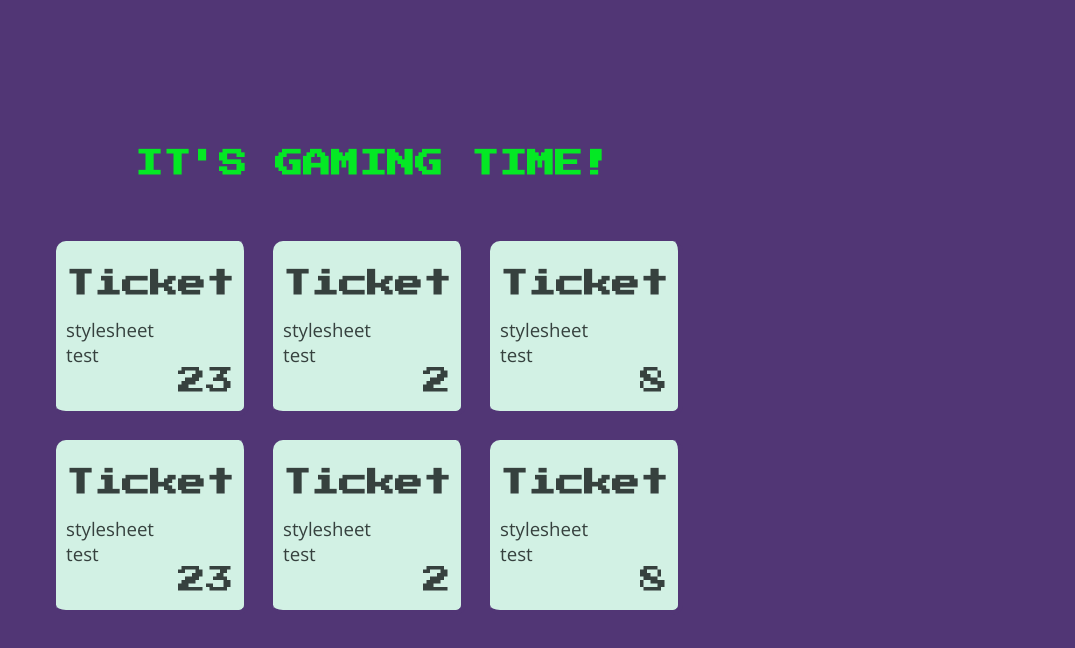
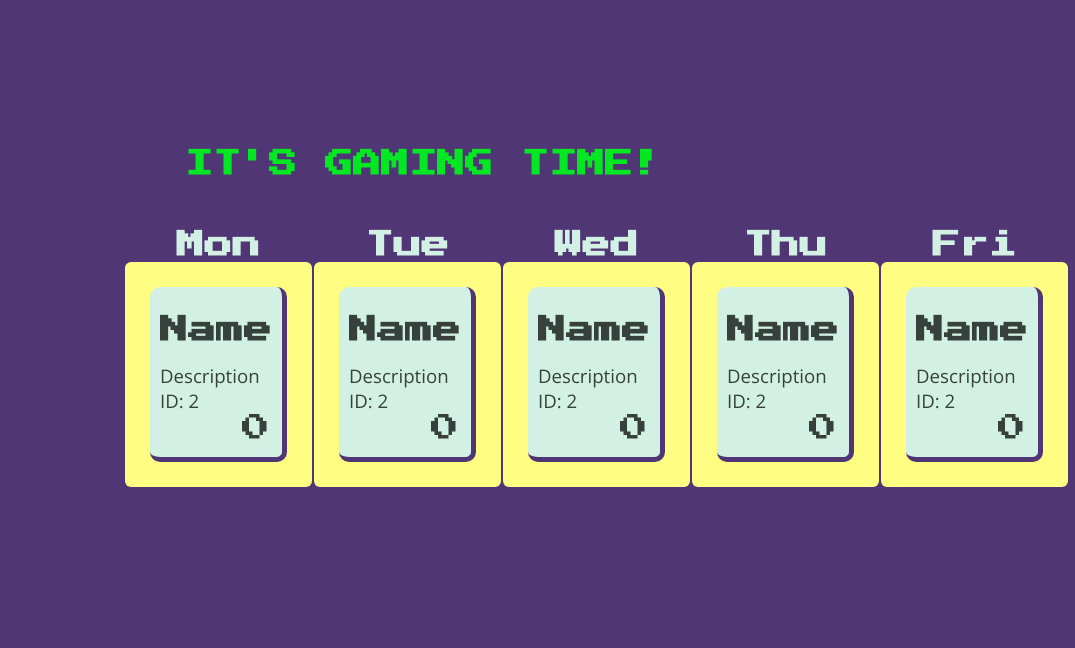
Before and after one commit to elsgard/gamifytime, a plain HTML site: page index.html in a window 1280 px wide. Shown: the whole page, without its empty margins (205-1280 px from the left). Drawn offline with nearby package versions, Linux system fonts and the light colour scheme.

Commit message:
some stuff

```diff
--- a/css/style.css
+++ b/css/style.css
@@ -8,7 +8,7 @@ Colors:
 */
 html
 {
-     width: 800px;
+     width: 50%;
      margin: 100 auto;
 }
 
@@ -22,7 +22,7 @@ html *
 
 #title
 {
-     width: 600px;
+     width: 500px;
      margin: 50 auto;
      color: #04E824;
 }
@@ -42,16 +42,26 @@ html *
   padding: 10px;
   width: auto;
   height: 150px;
-  font-size: 14pt;
-  font-family: 'Open Sans';
   border-style: none solid solid none;
   border-width: 4pt;
   border-color: #513675;
 }
 
+.description
+{
+  font-size: 14pt;
+  font-family: 'Open Sans';
+}
+
+.id
+{
+  font-size: 14pt;
+  font-family: 'Open Sans';
+}
+
 .ticket:hover
 {
-  border-color: #04E824
+  border-color: #04E824;
 }
 
 .ticket h1
@@ -63,3 +73,18 @@ html *
 {
   text-align: right;
 }
+
+input
+{
+    border: none;
+    display: inline;
+    padding: none;
+    text-align: right;
+}
+
+.table_column
+{
+  background-color: #FFFD82;
+  padding: 15px;
+  border-radius: 6px;
+}
--- a/index.html
+++ b/index.html
@@ -10,67 +10,62 @@
         <div>
             <h1 id="title">IT'S GAMING TIME!</h1>
         </div>
-        <table>
+      <table>
           <tr>
-            <td>
-              <div class="ticket animated pulse">
-                  <h1>Ticket</h1>
-                    stylesheet <br>
-                    test
+            <th>Mon</th>
+            <th>Tue</th>
+            <th>Wed</th>
+            <th>Thu</th>
+            <th>Fri</th>
+          </tr>
+          <tr>
+            <td class="table_column" id="column1">
+              <div class="ticket">
+                  <h1>Name</h1>
+                  <div class="description">Description</div>
+                  <div class="id">ID: 2</div>
                   <div class="hours">
-                      23
+                      <input value="0" type="text" size="2" align="right"/>
                   </div>
               </div>
             </td>
-            <td>
+            <td class="table_column" id="column2">
               <div class="ticket">
-                  <h1>Ticket</h1>
-                  stylesheet <br>
-                  test
+                  <h1>Name</h1>
+                  <div class="description">Description</div>
+                  <div class="id">ID: 2</div>
                   <div class="hours">
-                      2
+                      <input value="0" type="text" size="2" align="right"/>
                   </div>
               </div>
             </td>
-            <td>
+            <td class="table_column" id="column3">
               <div class="ticket">
-                  <h1>Ticket</h1>
-                  stylesheet <br>
-                  test
+                  <h1>Name</h1>
+                  <div class="description">Description</div>
+                  <div class="id">ID: 2</div>
                   <div class="hours">
-                      8
+                      <input value="0" type="text" size="2" align="right"/>
                   </div>
               </div>
             </td>
-          </tr>
-          <tr>
-            <td>
+            <td class="table_column" id="column4">
               <div class="ticket">
-                  <h1>Ticket</h1>
-                    stylesheet <br>
-                    test
+                  <h1>Name</h1>
+                  <div class="description">Description</div>
+                  <div class="id">ID: 2</div>
                   <div class="hours">
-                      23
+                      <input value="0" type="text" size="2" align="right"/>
                   </div>
               </div>
             </td>
-            <td>
+            <td class="table_column" id="column5">
               <div class="ticket">
-                  <h1>Ticket</h1>
-                  stylesheet <br>
-                  test
+                  <h1>Name</h1>
+                  <div class="description">Description</div>
+                  <div class="id">ID: 2</div>
                   <div class="hours">
-                      2
-                  </div>
-              </div>
-            </td>
-            <td>
-              <div class="ticket">
-                  <h1>Ticket</h1>
-                  stylesheet <br>
-                  test
-                  <div class="hours">
-                      8
+                      <input value="0" type="text" size="2" align="right"/>
                   </div>
               </div>
             </td>
```
